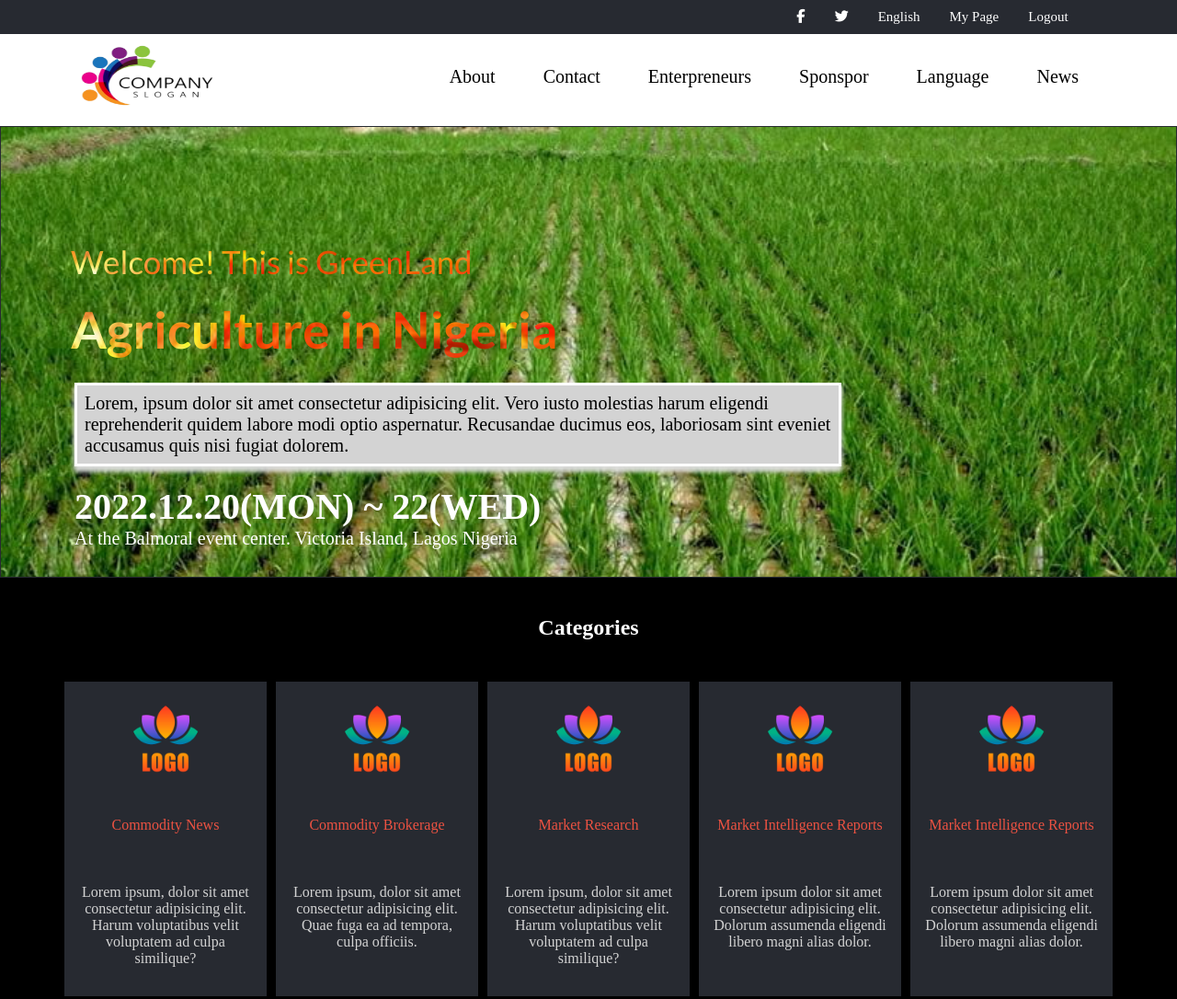
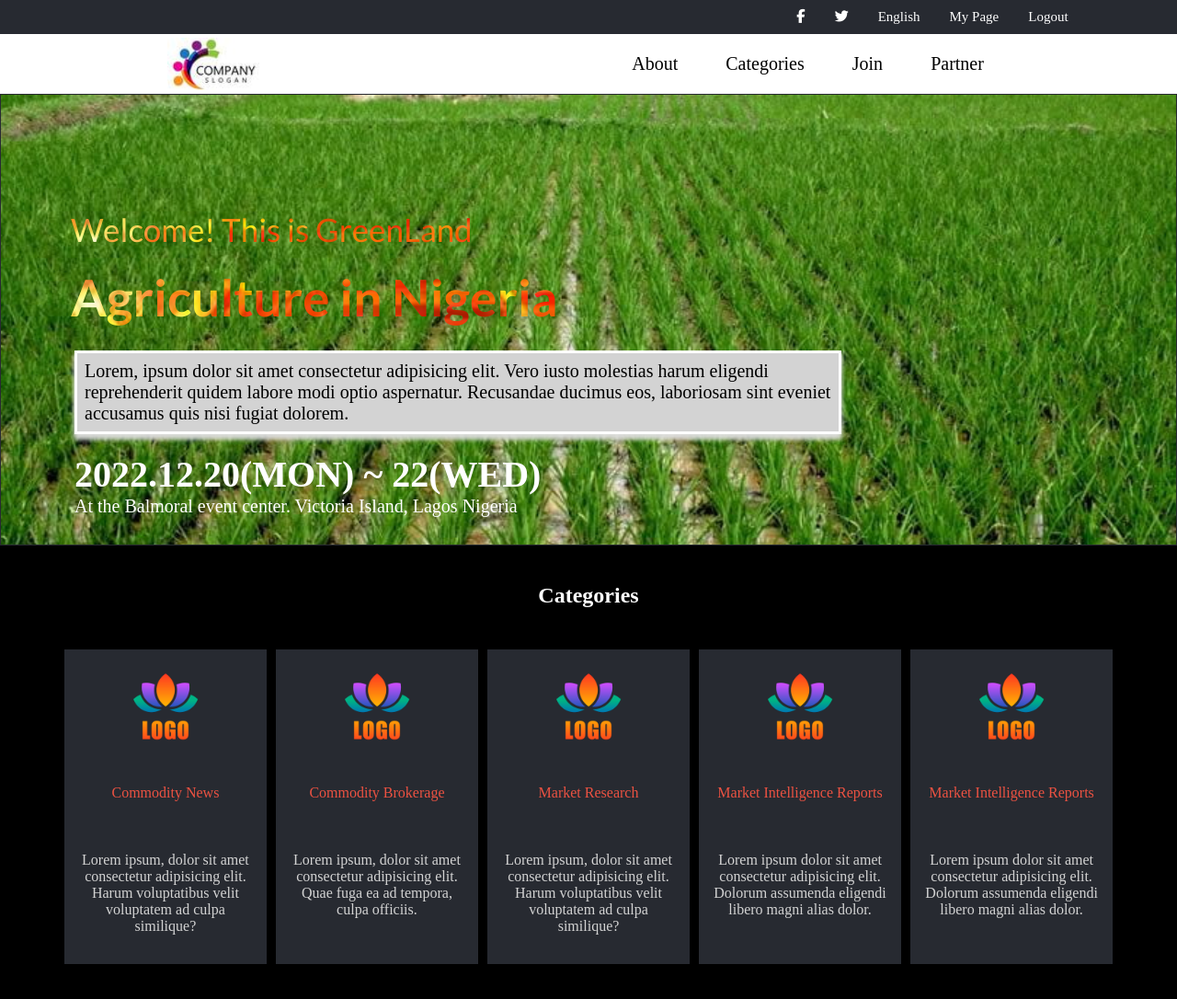
Before and after one commit to Eternalgratis/First-capstone-Project, a plain HTML site: page html/index.html in a window 1280 px wide. Shown: the top 1086 px of the page at 92% size. Drawn offline with nearby package versions, Linux system fonts and the light colour scheme; a web font is replaced by a local one.

Commit message:
Modify hamburger

```diff
--- a/css/about.css
+++ b/css/about.css
@@ -8,8 +8,8 @@
 }
 
 .main-header {
-  background-color: #272a31;
-  display: none;
+  /* background-color: #272a31; */
+  display: block;
 }
 
 #header-list {
@@ -33,23 +33,74 @@
   transition: 0.5s ease;
 }
 
+.mobile-nav {
+  display: block;
+  background-color: #000;
+}
+
 .hamburger {
-  /* background-color: #000; */
   display: block;
+  cursor: pointer;
+  margin-left: 80%;
+  color: #000;
+  margin-top: -40px;
+  z-index: 5;
+  position: fixed;
 }
 
 .bar {
   display: block;
-  width: 30px;
-  height: 6px;
-  margin: 5px;
+  width: 25px;
+  height: 3px;
+  margin: 5px auto;
+  z-index: 999;
+  -webkit-transition: all 0.3s ease-in-out;
+  transition: all 0.3s ease-in-out;
+  background-color: #000;
+}
+
+.hamburger.active .bar:nth-child(2) {
+  opacity: 0;
+}
+
+.hamburger.active .bar:nth-child(1) {
+  transform: translateY(8px) rotate(45deg);
+}
+
+.hamburger.active .bar:nth-child(3) {
+  transform: translateY(-8px) rotate(-45deg);
 }
 
 .desktop-nav {
-  display: none;
-  justify-content: space-between;
-  margin: 10px;
+  display: flex;
+  flex-direction: column;
+  position: fixed;
+  inset: 0;
+  gap: 2em;
+  padding-left: 30px;
+  transform: translateX(100%);
+  transition: 0.7s;
+  background-color: #fff;
+  padding-top: 0;
+  padding-bottom: 0;
+  margin: 0;
 }
+
+.desktop-nav.active {
+  transform: translateX(0%);
+}
+.nav-items a {
+  text-decoration: none;
+  color: #000;
+}
+
+.nav-items {
+  list-style: none;
+  padding: 5px 16px;
+  font-size: 20px;
+  color: #000;
+}
+
 
 .header {
   background-color: rgb(39, 42, 49, 0.2);
@@ -133,6 +184,7 @@
   width: 90%;
   text-align: center;
 }
+
 
 .logo-details {
   display: flex;
@@ -269,7 +321,6 @@
 @media only screen and (min-width: 768px) {
   .main-header {
     background-color: #272a31;
-    display: block;
   }
 
   #header-list {
@@ -294,23 +345,28 @@
   }
 
   .desktop-nav {
+    position: relative;
     display: flex;
-    margin: 20px;
-    justify-content: space-between;
-    height: 20px;
+    transform: translateX(10px);
+    flex-direction: row;
+    background-image: none;
+    justify-content: space-around;
+    align-content: flex-start;
+    align-items: center;
+    list-style: none;
+    gap: 1.5em;
+    margin: 0;
+    padding-top: 4px;
+    padding-bottom: 4px;
   }
 
-  .Logo {
-    margin-left: 30px;
-    margin-top: -85px;
-    height: 150px;
-    width: 200px;
+  .hamburger {
+    display: none;
   }
 
   .nav-menu {
     display: flex;
     padding: 0 5%;
-    margin-top: -25px;
   }
 
   .nav-items {
--- a/css/style.css
+++ b/css/style.css
@@ -12,7 +12,7 @@ body {
 }
 
 .main-header {
-  background-color: #272a31;
+  display: block;
 }
 
 #header-list {
@@ -36,12 +36,44 @@ body {
   transition: 0.5s ease;
 }
 
-.hamburger {
-  background-color: #000;
+.mobile-nav {
   display: block;
 }
 
-.bar1 {
+.hamburger {
+  display: block;
+  cursor: pointer;
+  margin-left: 80%;
+  color: #000;
+  margin-top: -40px;
+  z-index: 5;
+  position: fixed;
+}
+
+.bar {
+  display: block;
+  width: 25px;
+  height: 3px;
+  margin: 5px auto;
+  z-index: 999;
+  -webkit-transition: all 0.3s ease-in-out;
+  transition: all 0.3s ease-in-out;
+  background-color: #000;
+}
+
+.hamburger.active .bar:nth-child(2) {
+  opacity: 0;
+}
+
+.hamburger.active .bar:nth-child(1) {
+  transform: translateY(8px) rotate(45deg);
+}
+
+.hamburger.active .bar:nth-child(3) {
+  transform: translateY(-8px) rotate(-45deg);
+}
+
+/* .bar1 {
   display: block;
   width: 30px;
   height: 6px;
@@ -60,10 +92,37 @@ body {
   width: 30px;
   height: 6px;
   margin: 5px;
+} */
+
+.desktop-nav {
+  display: flex;
+  flex-direction: column;
+  position: fixed;
+  inset: 0;
+  gap: 2em;
+  padding-left: 30px;
+  transform: translateX(100%);
+  transition: 0.7s;
+  background-color: #fff;
+  padding-top: 0;
+  padding-bottom: 0;
+  margin: 0;
 }
 
-.desktop-nav {
-  display: none;
+.desktop-nav.active {
+  transform: translateX(0%);
+}
+
+.nav-items a {
+  text-decoration: none;
+  color: #000;
+}
+
+.nav-items {
+  list-style: none;
+  padding: 5px 16px;
+  font-size: 20px;
+  color: #000;
 }
 
 .header {
@@ -371,17 +430,22 @@ body {
 
 @media only screen and (min-width: 768px) {
   .desktop-nav {
+    position: relative;
     display: flex;
-    margin: 30px;
-    justify-content: space-between;
-    height: 40px;
+    transform: translateX(10px);
+    flex-direction: row;
+    background-image: none;
+    justify-content: space-around;
+    align-content: flex-start;
+    align-items: center;
+    list-style: none;
+    gap: 1.5em;
+    padding-top: 4px;
+    padding-bottom: 4px;
   }
 
-  .Logo {
-    margin-left: 30px;
-    margin-top: -60px;
-    height: 150px;
-    width: 200px;
+  .main-header {
+    background-color: #272a31;
   }
 
   .nav-menu {
@@ -389,23 +453,15 @@ body {
     padding: 0 5%;
   }
 
-  .nav-items {
-    list-style: none;
-    padding: 5px 16px;
-    font-size: 20px;
-    color: #000;
-  }
-
-  .nav-items a {
-    text-decoration: none;
-    color: #000;
-  }
-
   .desktop-nav li {
     margin-left: 20px;
   }
 
   .mobile-nav {
+    display: none;
+  }
+
+  .hamburger {
     display: none;
   }
 
--- a/html/index.html
+++ b/html/index.html
@@ -24,23 +24,21 @@
     </ul>
   </header>
 
-  <div class="moble-nav">
-    <div class="hamburger">
-      <span class="bar"></span>
-      <span class="bar"></span>
-      <span class="bar"></span>
-    </div>
+  <div class="hamburger">
+    <span class="bar"></span>
+    <span class="bar"></span>
+    <span class="bar"></span>
   </div>
 
   <nav class="desktop-nav">
-    <img class="Logo" width="100" src="../images/page-logo-removebg-preview.png" alt="logo">
+
+      <img class="Logo ham-item" width="100" src="../images/page-logo-removebg-preview.jpg" alt="logo">
+
     <ul class="nav-menu">
-      <li class="nav-items"> <a href="link">About</a></li>
-      <li class="nav-items"> <a href="link">Contact</a></li>
-      <li class="nav-items"> <a href="link">Enterpreneurs</a></li>
-      <li class="nav-items"> <a href="link">Sponspor</a></li>
-      <li class="nav-items"> <a href="link">Language</a></li>
-      <li class="nav-items"> <a href="link">News</a></li>
+      <li class="nav-items ham-item"> <a href="./about.html">About</a></li>
+      <li class="nav-items ham-item"> <a href="#categories">Categories</a></li>
+      <li class="nav-items ham-item"> <a href="#mobile-link">Join</a></li>
+      <li class="nav-items ham-item"> <a href="#partner">Partner</a></li>
     </ul>
   </nav>
 
@@ -59,7 +57,7 @@
     </div>
   </section>
 
-  <article class="main-container">
+  <article class="main-container" id="categories">
     <h2>Categories</h2>
     <div class="main">
       <div class="main-list">
@@ -106,7 +104,7 @@
     <div class="all-viewmore"></div>
   </section>
 
-  <div class="partners">
+  <div class="partners" id="partner">
     <h4>Partner</h4>
     <div class="partner-container">
       <li><a href="#"><i class="fa-brands fa-google"></i></a></i></li>
--- a/script.js
+++ b/script.js
@@ -1,3 +1,23 @@
+const menu = document.querySelector(".hamburger");
+const desktopnav = document.querySelector(".desktop-nav");
+// ............ Adding click event to the hamburger.........................
+menu.addEventListener("click", () => {
+  menu.classList.toggle("active");
+  desktopnav.classList.toggle("active");
+});
+document.querySelectorAll(".ham-item").forEach((n) =>
+  n.addEventListener("click", () => {
+    menu.classList.remove("active");
+    desktopnav.classList.remove("active");
+  })
+);
+// ............Adding event to close icon on menu.............................
+document.querySelector(".close-icon").addEventListener("click", () => {
+  menu.classList.remove("active");
+  desktopnav.classList.remove("active");
+});
+
+// Objects
 const projectContainerArr = [
   {
     headline: "Featured Speakers",
@@ -105,6 +125,7 @@ for (let i = 0; i < projectContainerArr.length; i += 1) {
   <button id="mobile-link1">MORE</button>
   </div>`;
 }
+
 // const capStoneObj = [
 //   {
 //     Header: "FeaturedSpeakers",
```
Also changed, not shown: html/about.html (+14 -11 lines), images/page-logo-removebg-preview.jpg (added), images/page-logo-removebg-preview.png (deleted), images/page-logo.jpg (deleted).
